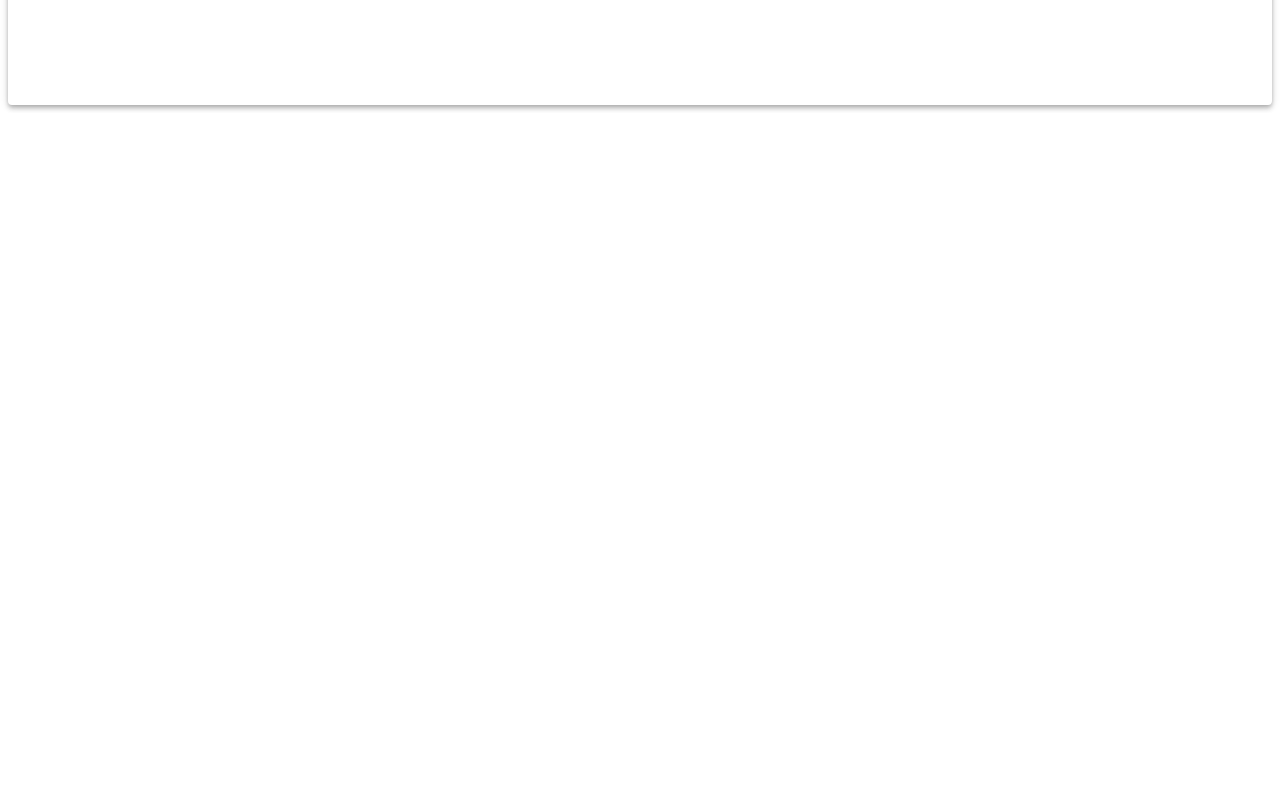
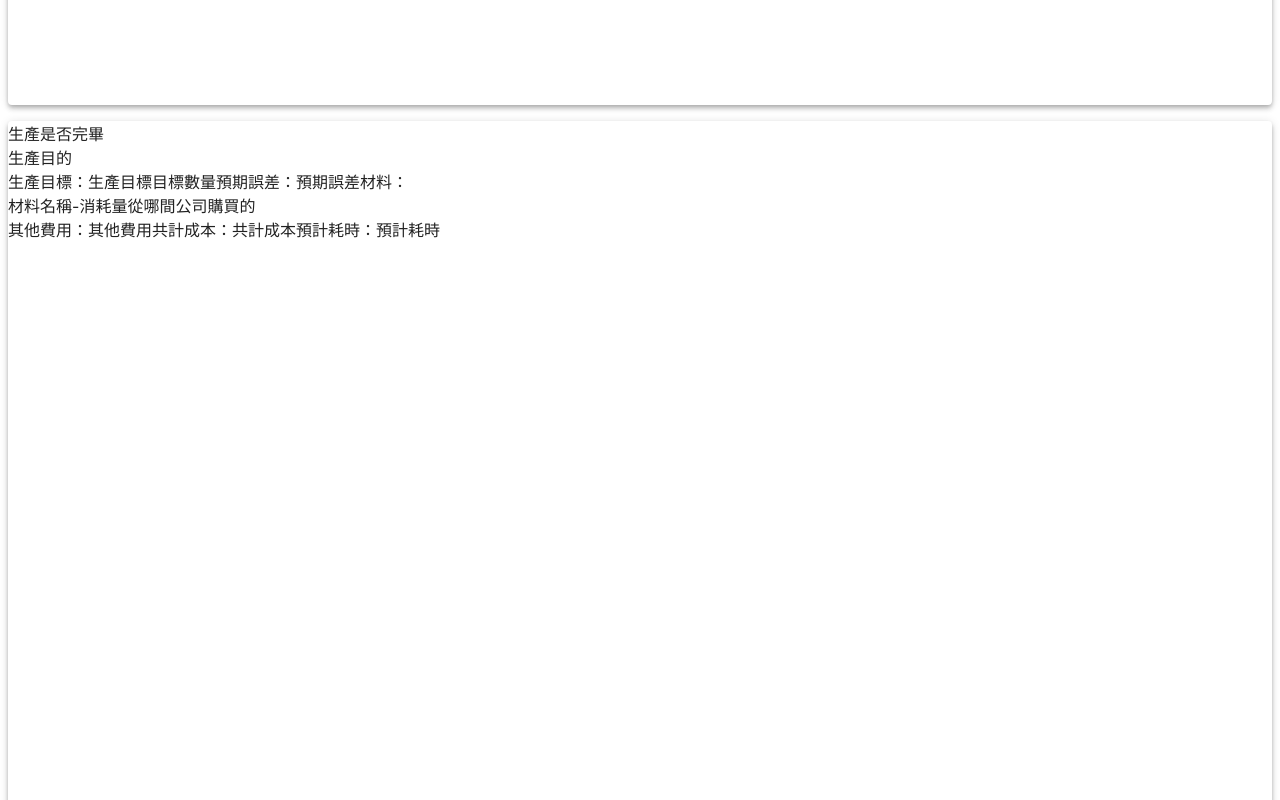
Before and after one commit to minm15/108_group4_project, a React (Create React App) app: page /manufactory in a window 1280 px wide. Shown: the part 700-1500 px from the top of the page. Before the commit the page ends 813 px from the top, so only its background shows below. Built offline with nearby package versions, Linux system fonts and the light colour scheme; the HTML template or start-up script is replaced by a standard one.

Commit message:
manufactor main page: draft finished

```diff
--- a/src/manufactor/mf_list.js
+++ b/src/manufactor/mf_list.js
@@ -1,12 +1,37 @@
 import React from "react";
-import { Box, Paper, Grid } from "@mui/material";
+import { Box, Paper, Grid, IconButton } from "@mui/material";
+import { Add } from '@mui/icons-material';
+import { Link } from "react-router-dom";
 
 function Manufactor() {
+    // manufactor list
     const mf_list = [
         {
             product: "品項名稱",
             target: {
-                rank:"生產目標",
+                rank: "生產目標",
+                amount: "目標數量"
+            },
+            mistake: "預期誤差",
+            ingredient: [
+                {
+                    name: "材料名稱",
+                    amount: "消耗量",
+                    company: "從哪間公司購買的",
+                    rank: "材料等級",
+                    cost: "進貨成本"
+                }
+            ],
+            expense: "其他費用",
+            total_cost: "共計成本",
+            time: "預計耗時",
+            status: "生產是否完畢",
+            purpose: "生產目的"
+        },
+        {
+            product: "品項名稱",
+            target: {
+                rank: "生產目標",
                 amount: "目標數量"
             },
             mistake: "預期誤差",
@@ -30,18 +55,56 @@ function Manufactor() {
     const product_paper = mf_list.map(
         mf => {
             return (
-                <Paper elevation={4}>
+                <Paper elevation={4}
+                    square={false}>
                     <div className="mf_status">{mf.status}</div>
                     <div className="mf_purpose">{mf.purpose}</div>
                     <Grid container>
                         <Grid item>生產目標：</Grid>
                         <Grid item>{mf.target.rank}</Grid>
                         <Grid item>{mf.target.amount}</Grid>
+
+                        <Grid item>預期誤差：</Grid>
+                        <Grid item>{mf.mistake}</Grid>
+
+                        <Grid item>材料：</Grid>
+                        {
+                            mf.ingredient.map(
+                                igd => {
+                                    return (
+                                        <Grid container>
+                                            <Grid item>{igd.name}-{igd.amount}</Grid>
+                                            <Grid item>{igd.company}</Grid>
+                                        </Grid>
+                                    )
+                                }
+                            )
+                        }
+
+                        <Grid item>其他費用：</Grid>
+                        <Grid item>{mf.expense}</Grid>
+
+                        <Grid item>共計成本：</Grid>
+                        <Grid item>{mf.total_cost}</Grid>
+
+                        <Grid item>預計耗時：</Grid>
+                        <Grid item>{mf.time}</Grid>
                     </Grid>
                 </Paper>
             )
         }
     )
+
+    // manufactor space
+    const mf_space = 5 - mf_list.length > 0 ? (
+        <Paper elevation={4} square={false}>
+            <IconButton component={Link} to="/manufactor_produce">
+                <Add />
+            </IconButton>
+        </Paper>
+    ) : (
+        <Paper elevation={4} square={false}>請擴建廠房</Paper>
+    );
 
     return (
         <Box sx={{
@@ -54,6 +117,7 @@ function Manufactor() {
             },
         }}>
             {product_paper}
+            {mf_space}
         </Box>
     )
 }
```
